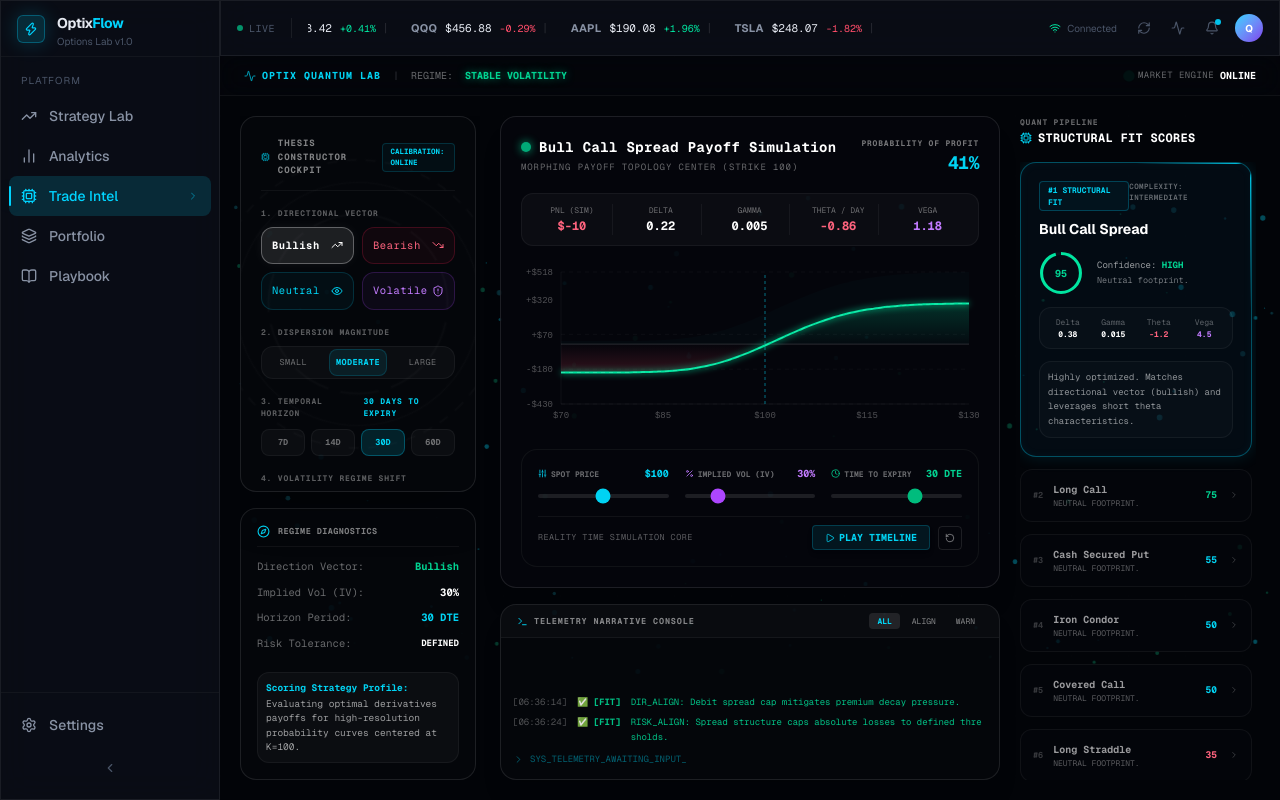
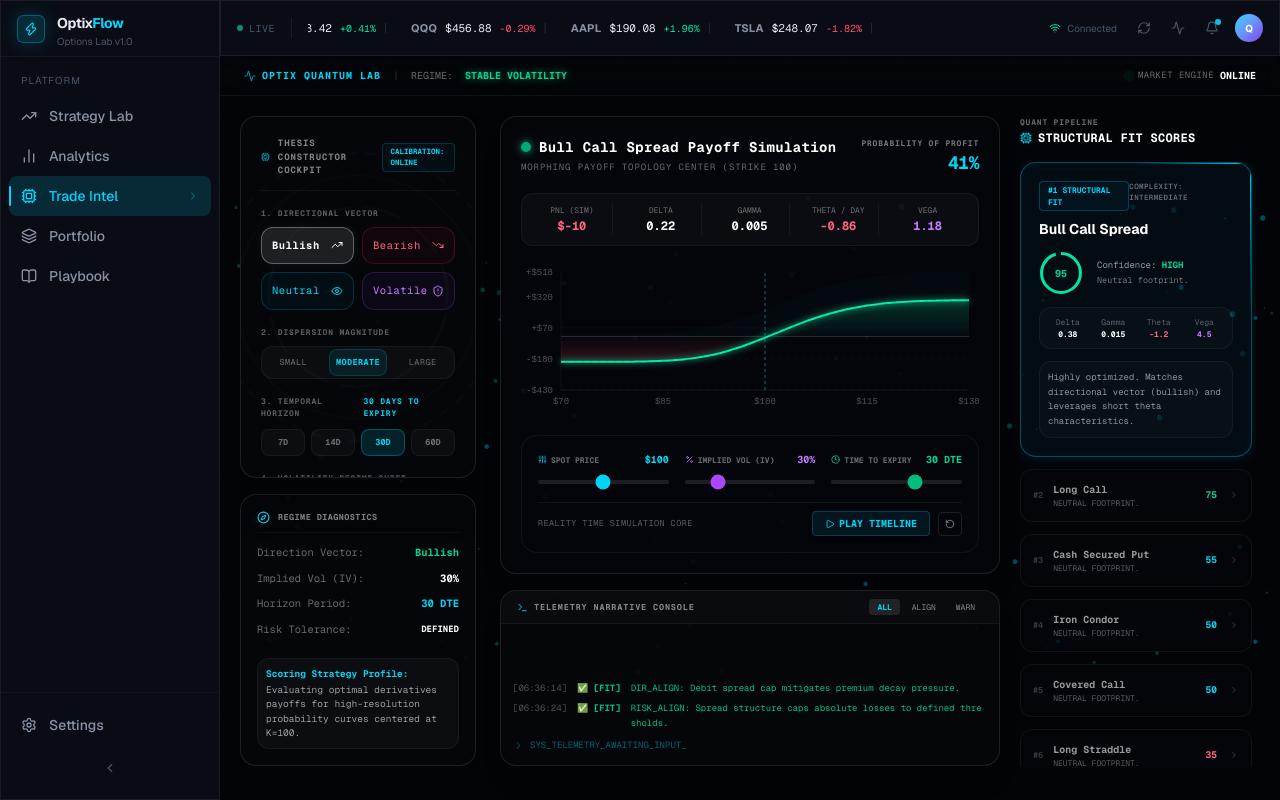
Before and after one commit to ssashiiiuhh/OptixFlow, a Next.js app: page /intelligence in a window 1280 px wide. Built offline with nearby package versions, Linux system fonts and the light colour scheme.

Commit message:
layout: explicitly set max-h-[calc(100vh-150px)] on columns to force internal overflow scrolling

```diff
--- a/src/components/intelligence/TradeIntelDashboard.tsx
+++ b/src/components/intelligence/TradeIntelDashboard.tsx
@@ -395,7 +395,7 @@ export default function TradeIntelDashboard() {
       <div className="flex-1 h-0 grid grid-cols-1 lg:grid-cols-12 gap-5 p-5 min-h-0 relative z-10 overflow-y-auto lg:overflow-hidden">
 
         {/* Left Column: Thesis Constructor Cockpit (col-span-4 / 3) */}
-        <div className="lg:col-span-4 xl:col-span-3 flex flex-col gap-4 h-full min-h-0 overflow-y-auto pr-0 lg:pr-1">
+        <div className="lg:col-span-4 xl:col-span-3 flex flex-col gap-4 lg:max-h-[calc(100vh-150px)] overflow-y-auto pr-0 lg:pr-1 shrink-0">
           <ThesisConstructor onChange={setThesis} />
 
           {/* Active Regime HUD */}
@@ -438,7 +438,7 @@ export default function TradeIntelDashboard() {
         </div>
 
         {/* Center Column: Scenario Reality Simulator (col-span-5 / 6) */}
-        <div className="lg:col-span-5 xl:col-span-6 flex flex-col gap-4 h-full min-h-0">
+        <div className="lg:col-span-5 xl:col-span-6 flex flex-col gap-4 lg:max-h-[calc(100vh-150px)] min-h-0">
 
           {/* Payoff Graph Viewport */}
           <div className="flex-1 bg-[#05070c]/85 border border-white/10 rounded-2xl p-5 shadow-xl flex flex-col min-h-0 relative overflow-hidden">
@@ -805,7 +805,7 @@ export default function TradeIntelDashboard() {
         </div>
 
         {/* Right Column: Structural Fit Rankings (col-span-3) */}
-        <div className="lg:col-span-3 flex flex-col gap-4 h-full min-h-0 overflow-hidden min-w-0 pr-0 lg:pr-1">
+        <div className="lg:col-span-3 flex flex-col gap-4 lg:max-h-[calc(100vh-150px)] overflow-hidden min-w-0 pr-0 lg:pr-1 shrink-0">
 
           {/* Header */}
           <div className="font-mono flex flex-col gap-0.5 shrink-0">
```
